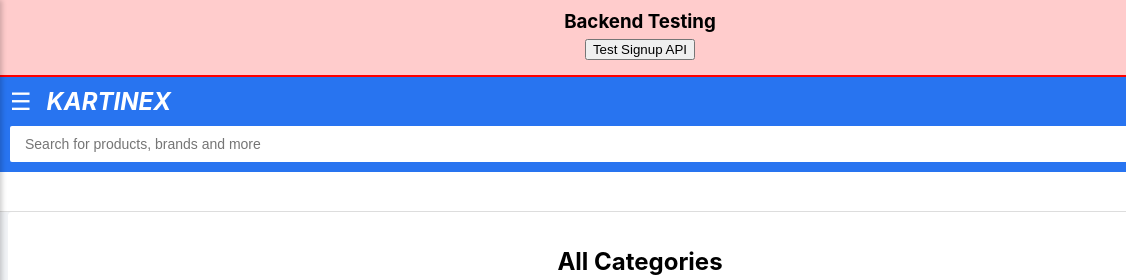
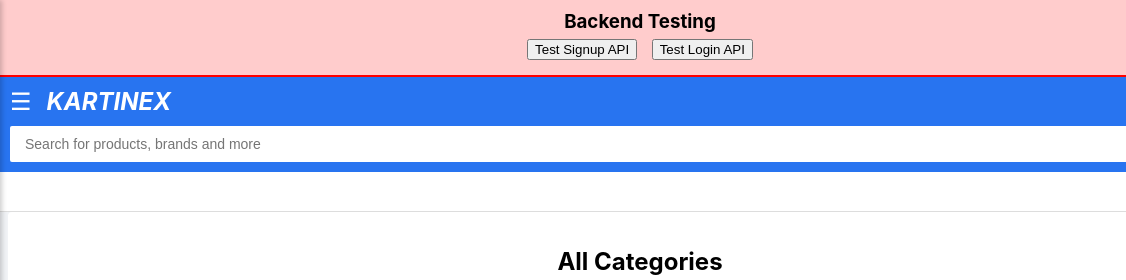
Before and after one commit to KARTINEXorg/KARTINEX, a plain HTML site: page frontend/index.html in a window 1280 px wide. Shown: the top 280 px of the page, 0-1126 px from the left. Drawn offline with Linux system fonts and the light colour scheme.

Commit message:
Update index.html

```diff
--- a/frontend/index.html
+++ b/frontend/index.html
@@ -8,10 +8,11 @@
 </head>
 <body>
 
-    <!-- ======== हमारा नया टेस्टिंग सिस्टम ======== -->
+    <!-- ======== हमारा टेस्टिंग सिस्टम ======== -->
     <div style="background-color: #ffcccc; padding: 10px; text-align: center; border-bottom: 2px solid red;">
         <h3 style="margin: 0 0 5px 0;">Backend Testing</h3>
         <button id="test-signup-btn">Test Signup API</button>
+        <button id="test-login-btn" style="margin-left: 10px;">Test Login API</button>
         <p id="test-result" style="font-weight: bold; margin: 5px 0 0 0;"></p>
     </div>
     <!-- ====================================== -->
@@ -95,4 +96,4 @@
 
     <script src="lang.js"></script>
 </body>
-            </html>
+                </html>
```
